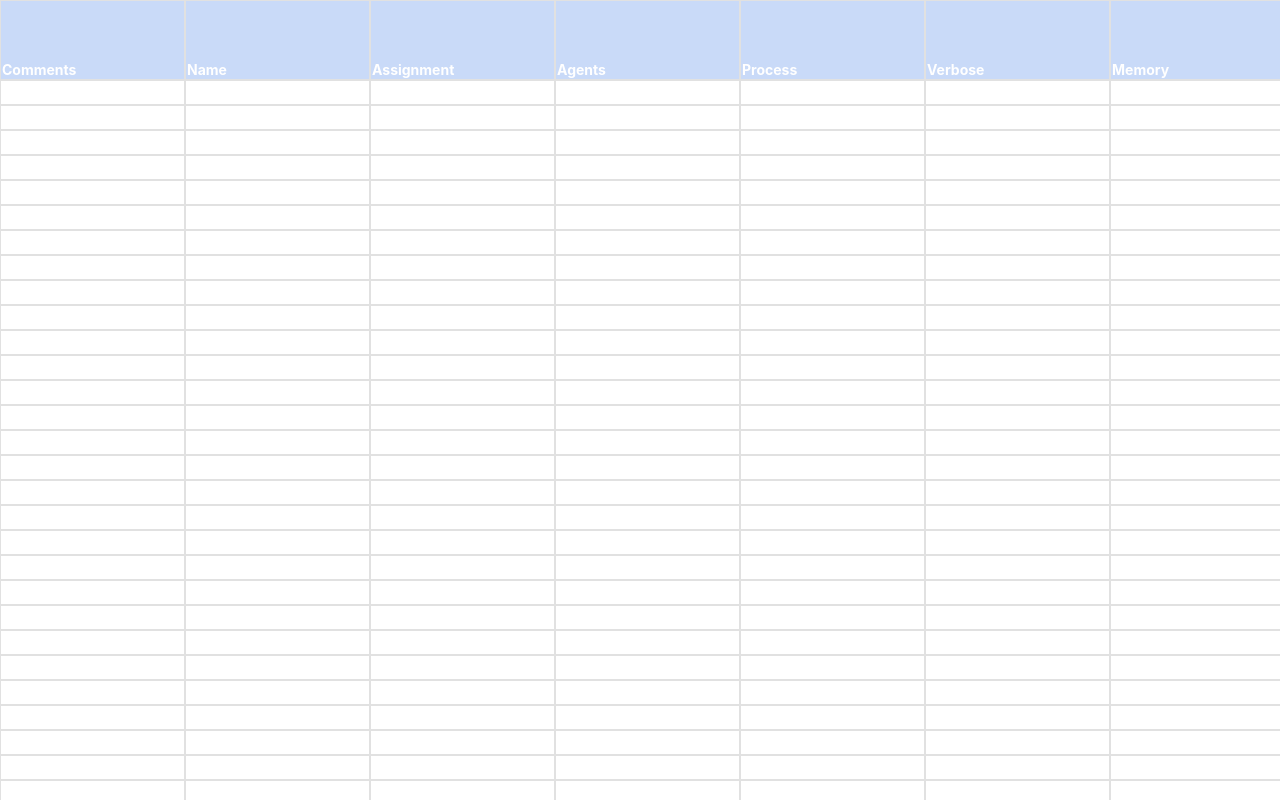
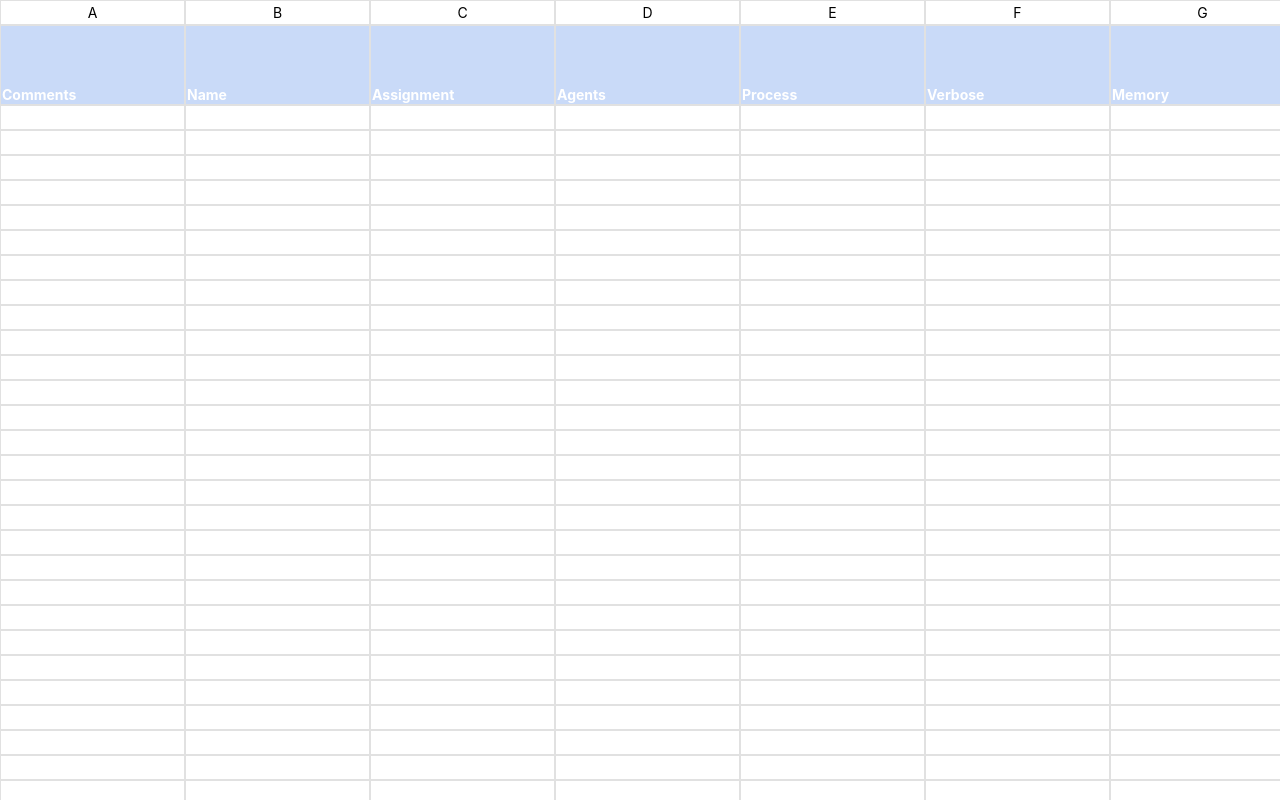
Before and after one commit to MarkKlep/sheet-ui, a React (Create React App) app in the folder app/: page / in a window 1280 px wide. Shown: the top 800 px of the page. Built offline with nearby package versions, Linux system fonts and the light colour scheme.

Commit message:
add first row with letters` notation

```diff
--- a/app/src/components/table/table.tsx
+++ b/app/src/components/table/table.tsx
@@ -31,11 +31,18 @@ export const Table = () => {
     <table>
       <thead>
         <tr>
+          {COLUMNS.map((_, index) => (
+            <td key={index}>{String.fromCharCode(65 + index)}</td>
+          ))}
+        </tr>
+
+        <tr>
           {COLUMNS.map((column) => (
             <td key={column}>{column}</td>
           ))}
         </tr>
       </thead>
+
       <tbody>
         {data.map((row, rowIndex) => (
           <Row
--- a/app/src/styles/table.scss
+++ b/app/src/styles/table.scss
@@ -1,6 +1,25 @@
 table {
   width: 80%;
   border-spacing: 0;
+
+  //first row (letters` notation)
+  thead {
+  }
+
+  //second row (columns` names)
+  thead > tr:nth-child(2) {
+    height: 80px;
+    background-color: #c9daf8;
+    cursor: default;
+
+    td {
+      color: #fff;
+      font-weight: bold;
+      width: 80px;
+      vertical-align: bottom;
+      text-align: left;
+    }
+  }
 
   //cells
   td {
@@ -31,20 +50,4 @@ table {
     outline: 0.2rem solid #1a73e8;
     outline-offset: -0.1rem;
   }
-
-  //first row
-  thead {
-    height: 80px;
-    background-color: #c9daf8;
-    cursor: default;
-
-    //header cells
-    td {
-      color: #fff;
-      font-weight: bold;
-      width: 80px;
-      vertical-align: bottom;
-      text-align: left;
-    }
-  }
 }
```
